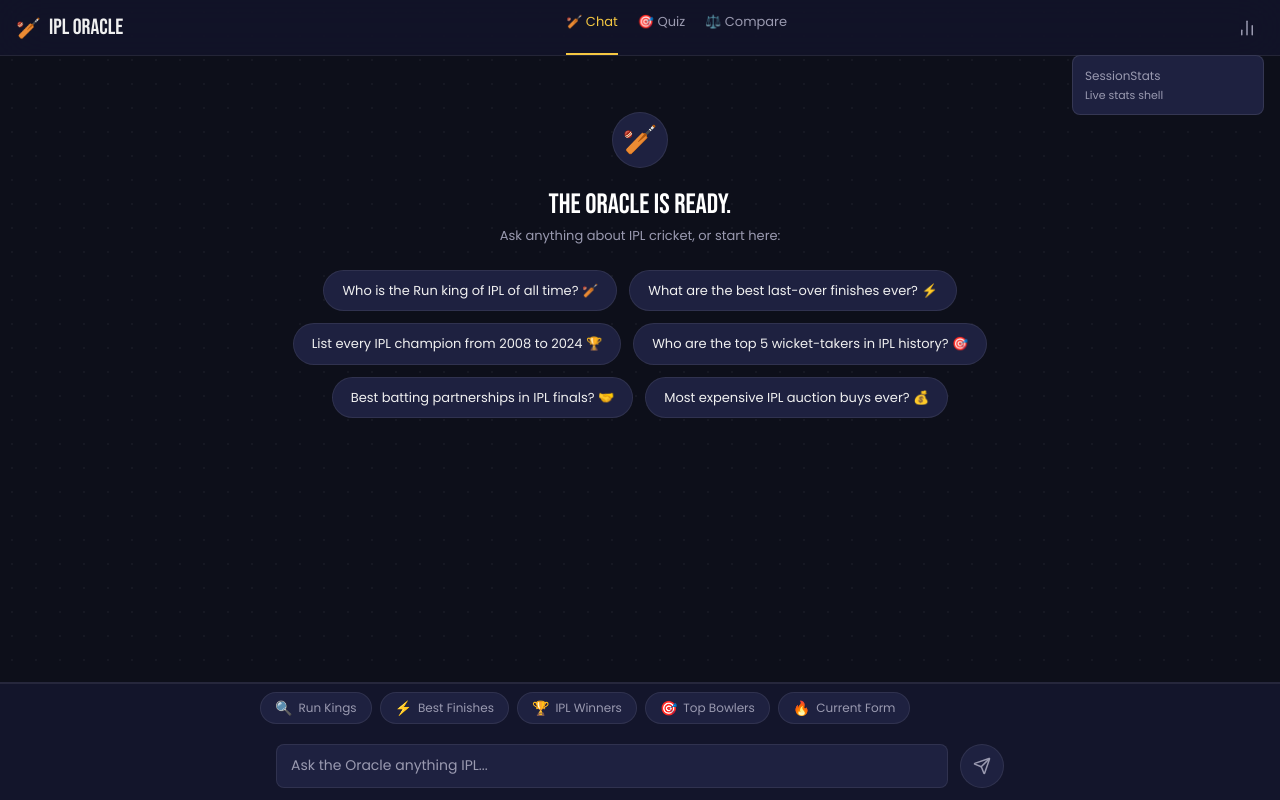
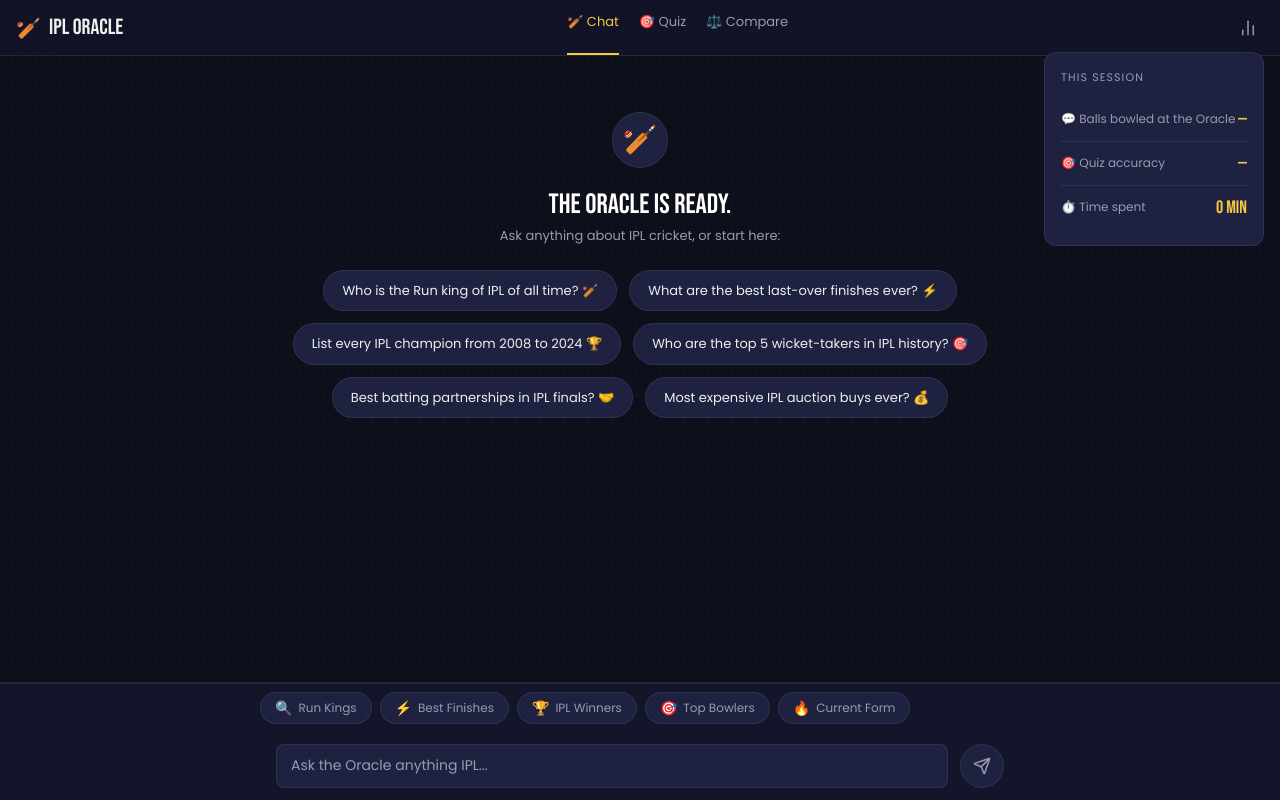
Before and after one commit to priyanshu12-stack/ipl_oracle, a Next.js app: page /chat in a window 1280 px wide. Both pictures are taken after a click on the button 1247 px from the left and 27 px from the top of the page. Built offline with nearby package versions, Linux system fonts and the light colour scheme.

Commit message:
Add session analytics and copy button on messages

```diff
--- a/app/chat/page.tsx
+++ b/app/chat/page.tsx
@@ -3,8 +3,9 @@
 import { useEffect, useMemo, useState } from "react";
 import { useRouter } from "next/navigation";
 import { motion } from "framer-motion";
-import { BarChart2 } from "lucide-react";
 import ChatWindow, { type Message } from "@/components/ChatWindow";
+import SessionStats from "@/components/SessionStats";
+import { useAnalytics } from "@/hooks/useAnalytics";
 
 type Mode = "chat" | "quiz" | "compare";
 
@@ -32,13 +33,16 @@
   const [isStreaming, setIsStreaming] = useState(false);
   const [error, setError] = useState<string | null>(null);
   const [inputValue, setInputValue] = useState("");
-  const [showStats, setShowStats] = useState(false);
+  const { trackQuestion } = useAnalytics();
 
   const handleSend = async (question?: string) => {
     if (isLoading) return;
 
     const content = (question ?? inputValue).trim();
     if (!content) return;
+
+    // Track every question sent
+    trackQuestion();
 
     const userMessage: Message = {
       id: crypto.randomUUID(),
@@ -174,7 +178,9 @@
                 className="relative h-full pb-3 text-[13px]"
                 style={{
                   fontFamily: "var(--font-body)",
-                  color: isActive ? "var(--team-color)" : "var(--text-secondary)",
+                  color: isActive
+                    ? "var(--team-color)"
+                    : "var(--text-secondary)",
                 }}
               >
                 {tab.label}
@@ -189,22 +195,8 @@
           })}
         </div>
 
-        <div className="relative">
-          <button
-            type="button"
-            onClick={() => setShowStats((prev) => !prev)}
-            className="rounded-md p-2 text-[var(--text-secondary)] hover:text-[var(--text-primary)]"
-            aria-label="Session stats"
-          >
-            <BarChart2 size={18} />
-          </button>
-          {showStats ? (
-            <div className="absolute right-0 top-11 w-48 rounded-lg border border-white/10 bg-[var(--bg-card)] p-3 text-xs text-[var(--text-secondary)]">
-              SessionStats
-              <div className="mt-1 text-[11px]">Live stats shell</div>
-            </div>
-          ) : null}
-        </div>
+        {/* SessionStats replaces the old showStats block */}
+        <SessionStats />
       </header>
 
       <main className="mt-14 flex-1 overflow-y-auto p-4">
--- a/components/MessageBubble.tsx
+++ b/components/MessageBubble.tsx
@@ -1,6 +1,8 @@
 "use client";
 
+import { useState } from "react";
 import { motion } from "framer-motion";
+import { Copy, Check } from "lucide-react";
 
 type MessageBubbleProps = {
   role: "user" | "assistant";
@@ -9,18 +11,15 @@
   isStreaming?: boolean;
 };
 
-// Simple markdown formatter — no package needed
 function formatMarkdown(text: string): React.ReactNode {
   const lines = text.split("\n");
   const result: React.ReactNode[] = [];
 
   lines.forEach((line, i) => {
-    // Bold: **text**
     const boldParsed = line.split(/\*\*(.*?)\*\*/g).map((part, j) =>
       j % 2 === 1 ? <strong key={j}>{part}</strong> : part
     );
 
-    // Bullet point lines starting with * or -
     if (/^\s*[\*\-]\s+/.test(line)) {
       const cleaned = line.replace(/^\s*[\*\-]\s+/, "");
       const boldInBullet = cleaned.split(/\*\*(.*?)\*\*/g).map((part, j) =>
@@ -29,17 +28,21 @@
       result.push(
         <div key={i} className="flex gap-2 py-0.5">
           <span
-            className="mt-1 h-1.5 w-1.5 shrink-0 rounded-full"
-            style={{ backgroundColor: "var(--team-color)", marginTop: "7px" }}
+            className="shrink-0 rounded-full"
+            style={{
+              backgroundColor: "var(--team-color)",
+              width: "6px",
+              height: "6px",
+              marginTop: "7px",
+              flexShrink: 0,
+            }}
           />
           <span>{boldInBullet}</span>
         </div>
       );
     } else if (line.trim() === "") {
-      // Empty line = small gap
       result.push(<div key={i} className="h-2" />);
     } else {
-      // Normal line with bold support
       result.push(<div key={i}>{boldParsed}</div>);
     }
   });
@@ -54,6 +57,14 @@
   isStreaming = false,
 }: MessageBubbleProps) {
   const isUser = role === "user";
+  const [copied, setCopied] = useState(false);
+  const [hovered, setHovered] = useState(false);
+
+  function handleCopy() {
+    navigator.clipboard.writeText(content);
+    setCopied(true);
+    setTimeout(() => setCopied(false), 2000);
+  }
 
   if (isUser) {
     return (
@@ -87,6 +98,8 @@
       animate={{ opacity: 1, y: 0 }}
       transition={{ duration: 0.25, ease: "easeOut" }}
       className="w-full max-w-[82%]"
+      onMouseEnter={() => setHovered(true)}
+      onMouseLeave={() => setHovered(false)}
     >
       <div className="flex items-start gap-2.5">
         <div
@@ -108,6 +121,34 @@
             {formatMarkdown(content)}
             {isStreaming ? <span className="typing-cursor" /> : null}
           </div>
+
+          {/* Copy button row */}
+          <div
+            className="mt-1 flex items-center gap-2"
+            style={{
+              opacity: hovered ? 1 : 0,
+              transition: "opacity 0.15s ease",
+            }}
+          >
+            <button
+              onClick={handleCopy}
+              className="flex items-center gap-1.5 rounded-full px-[10px] py-[4px]"
+              style={{
+                border: "1px solid var(--border-subtle)",
+                fontFamily: "var(--font-body)",
+                fontSize: "11px",
+                color: copied ? "#22c55e" : "var(--text-secondary)",
+                transition: "all 0.15s ease",
+                background: "transparent",
+                cursor: "pointer",
+              }}
+              aria-label="Copy response"
+            >
+              {copied ? <Check size={12} /> : <Copy size={12} />}
+              {copied ? "Copied!" : "Copy"}
+            </button>
+          </div>
+
           <div className="mt-1 text-left text-[11px] text-[var(--text-secondary)]">
             {timestamp}
           </div>
--- a/components/SessionStats.tsx
+++ b/components/SessionStats.tsx
@@ -0,0 +1,117 @@
+"use client";
+
+import { useEffect, useRef, useState } from "react";
+import { BarChart2 } from "lucide-react";
+import { useAnalytics } from "@/hooks/useAnalytics";
+
+export default function SessionStats() {
+  const [open, setOpen] = useState(false);
+  const ref = useRef<HTMLDivElement>(null);
+  const { getStats } = useAnalytics();
+  const stats = getStats();
+
+  // Close on outside click
+  useEffect(() => {
+    function handleClick(e: MouseEvent) {
+      if (ref.current && !ref.current.contains(e.target as Node)) {
+        setOpen(false);
+      }
+    }
+    if (open) document.addEventListener("mousedown", handleClick);
+    return () => document.removeEventListener("mousedown", handleClick);
+  }, [open]);
+
+  return (
+    <div ref={ref} className="relative">
+      <button
+        onClick={() => setOpen((v) => !v)}
+        aria-label="View session stats"
+        className="flex h-8 w-8 items-center justify-center rounded-full transition-all duration-150 hover:bg-white/10"
+      >
+        <BarChart2 size={18} color="var(--text-secondary)" />
+      </button>
+
+      {open && (
+        <div
+          className="absolute right-0 top-10 z-50"
+          style={{
+            width: "220px",
+            background: "var(--bg-card)",
+            border: "1px solid var(--border-subtle)",
+            borderRadius: "12px",
+            padding: "16px",
+            transformOrigin: "top right",
+            animation: "statsIn 0.15s ease forwards",
+          }}
+        >
+          <p
+            className="mb-3 uppercase tracking-widest"
+            style={{
+              fontFamily: "var(--font-body)",
+              fontSize: "11px",
+              color: "var(--text-secondary)",
+            }}
+          >
+            This Session
+          </p>
+
+          {[
+            {
+              icon: "💬",
+              label: "Balls bowled at the Oracle",
+              value: stats.questionsAsked === 0 ? "—" : String(stats.questionsAsked),
+            },
+            {
+              icon: "🎯",
+              label: "Quiz accuracy",
+              value: stats.quizAccuracy === null ? "—" : `${stats.quizAccuracy}%`,
+            },
+            {
+              icon: "⏱️",
+              label: "Time spent",
+              value: `${stats.sessionMinutes} min`,
+            },
+          ].map((row, i, arr) => (
+            <div
+              key={row.label}
+              className="flex items-center justify-between py-2"
+              style={{
+                borderBottom:
+                  i < arr.length - 1 ? "1px solid var(--border-subtle)" : "none",
+              }}
+            >
+              <span
+                style={{
+                  fontFamily: "var(--font-body)",
+                  fontSize: "12px",
+                  color: "var(--text-secondary)",
+                  display: "flex",
+                  alignItems: "center",
+                  gap: "6px",
+                }}
+              >
+                {row.icon} {row.label}
+              </span>
+              <span
+                style={{
+                  fontFamily: "var(--font-display)",
+                  fontSize: "18px",
+                  color: "var(--team-color)",
+                }}
+              >
+                {row.value}
+              </span>
+            </div>
+          ))}
+        </div>
+      )}
+
+      <style>{`
+        @keyframes statsIn {
+          from { opacity: 0; transform: scale(0.95); }
+          to   { opacity: 1; transform: scale(1); }
+        }
+      `}</style>
+    </div>
+  );
+}
--- a/hooks/useAnalytics.ts
+++ b/hooks/useAnalytics.ts
@@ -0,0 +1,87 @@
+"use client";
+
+import { useEffect, useState } from "react";
+
+type Stats = {
+  questionsAsked: number;
+  quizCorrect: number;
+  quizTotal: number;
+  sessionStart: number;
+};
+
+const DEFAULT: Stats = {
+  questionsAsked: 0,
+  quizCorrect: 0,
+  quizTotal: 0,
+  sessionStart: Date.now(),
+};
+
+const STORAGE_KEY = "ipl_oracle_stats";
+
+function readStats(): Stats {
+  if (typeof window === "undefined") return DEFAULT;
+  try {
+    const raw = localStorage.getItem(STORAGE_KEY);
+    return raw ? (JSON.parse(raw) as Stats) : DEFAULT;
+  } catch {
+    return DEFAULT;
+  }
+}
+
+function writeStats(stats: Stats) {
+  if (typeof window === "undefined") return;
+  localStorage.setItem(STORAGE_KEY, JSON.stringify(stats));
+}
+
+export function useAnalytics() {
+  const [stats, setStats] = useState<Stats>(DEFAULT);
+
+  useEffect(() => {
+    const stored = readStats();
+    if (!localStorage.getItem(STORAGE_KEY)) {
+      writeStats(DEFAULT);
+      setStats(DEFAULT);
+    } else {
+      setStats(stored);
+    }
+  }, []);
+
+  function trackQuestion() {
+    const current = readStats();
+    const updated = {
+      ...current,
+      questionsAsked: current.questionsAsked + 1,
+    };
+    writeStats(updated);
+    setStats(updated);
+  }
+
+  function trackQuizAnswer(correct: boolean) {
+    const current = readStats();
+    const updated = {
+      ...current,
+      quizTotal: current.quizTotal + 1,
+      quizCorrect: correct
+        ? current.quizCorrect + 1
+        : current.quizCorrect,
+    };
+    writeStats(updated);
+    setStats(updated);
+  }
+
+  function getStats() {
+    const current = readStats();
+    return {
+      ...current,
+      quizAccuracy:
+        current.quizTotal === 0
+          ? null
+          : Math.round((current.quizCorrect / current.quizTotal) * 100),
+      sessionMinutes: Math.floor(
+        (Date.now() - current.sessionStart) / 60000
+      ),
+    };
+  }
+
+  return { trackQuestion, trackQuizAnswer, getStats, stats };
+}
```
